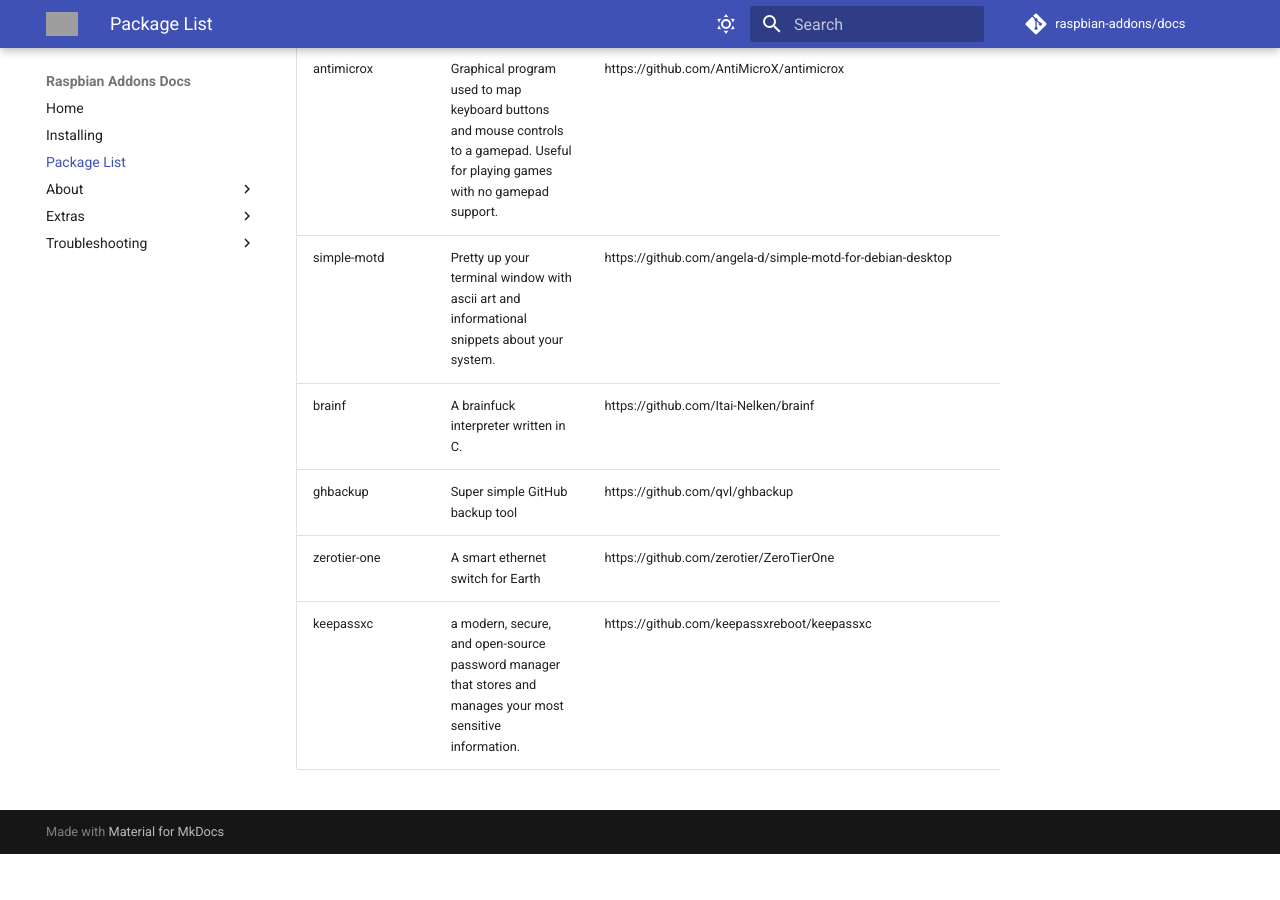
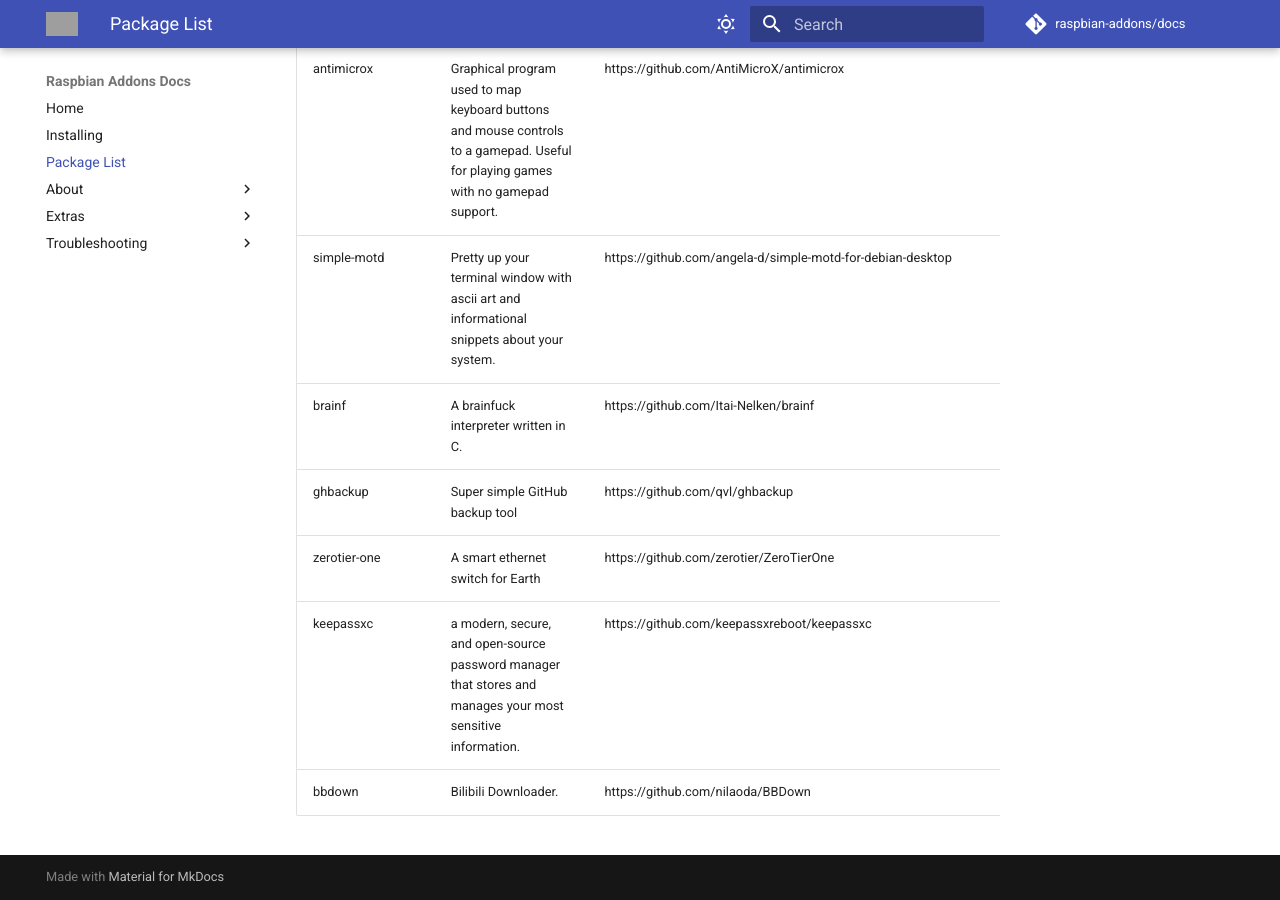
Before and after one commit to raspbian-addons/docs, an MkDocs documentation site: the page built from docs/package-list.md, in a window 1280 px wide and 900 px high, scrolled down 12809 px. Built offline with MkDocs 1.6.1 and Material for MkDocs 9.7.7, drawn with Linux system fonts in a browser that asks for light colours; comment, search, counter and statistics services are not loaded; before the commit the page ends 13663 px from its top, so only the background shows below that; grey boxes are pictures that could not be loaded.

Commit message:
Update package-list.md

```diff
--- a/docs/package-list.md
+++ b/docs/package-list.md
@@ -170,3 +170,4 @@
 | ghbackup | Super simple GitHub backup tool | https://github.com/qvl/ghbackup |
 | zerotier-one | A smart ethernet switch for Earth | https://github.com/zerotier/ZeroTierOne |
 | keepassxc | a modern, secure, and open-source password manager that stores and manages your most sensitive information. | https://github.com/keepassxreboot/keepassxc |
+| bbdown | Bilibili Downloader. | https://github.com/nilaoda/BBDown |
```
